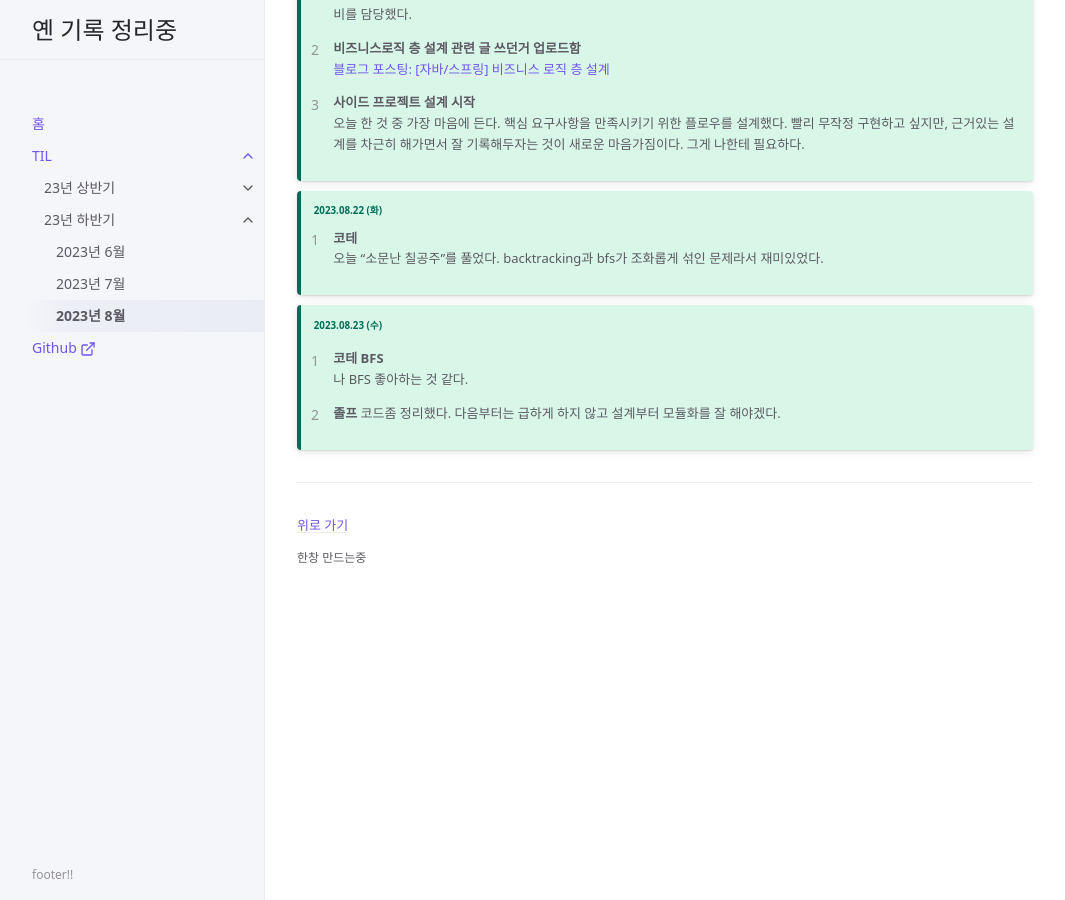
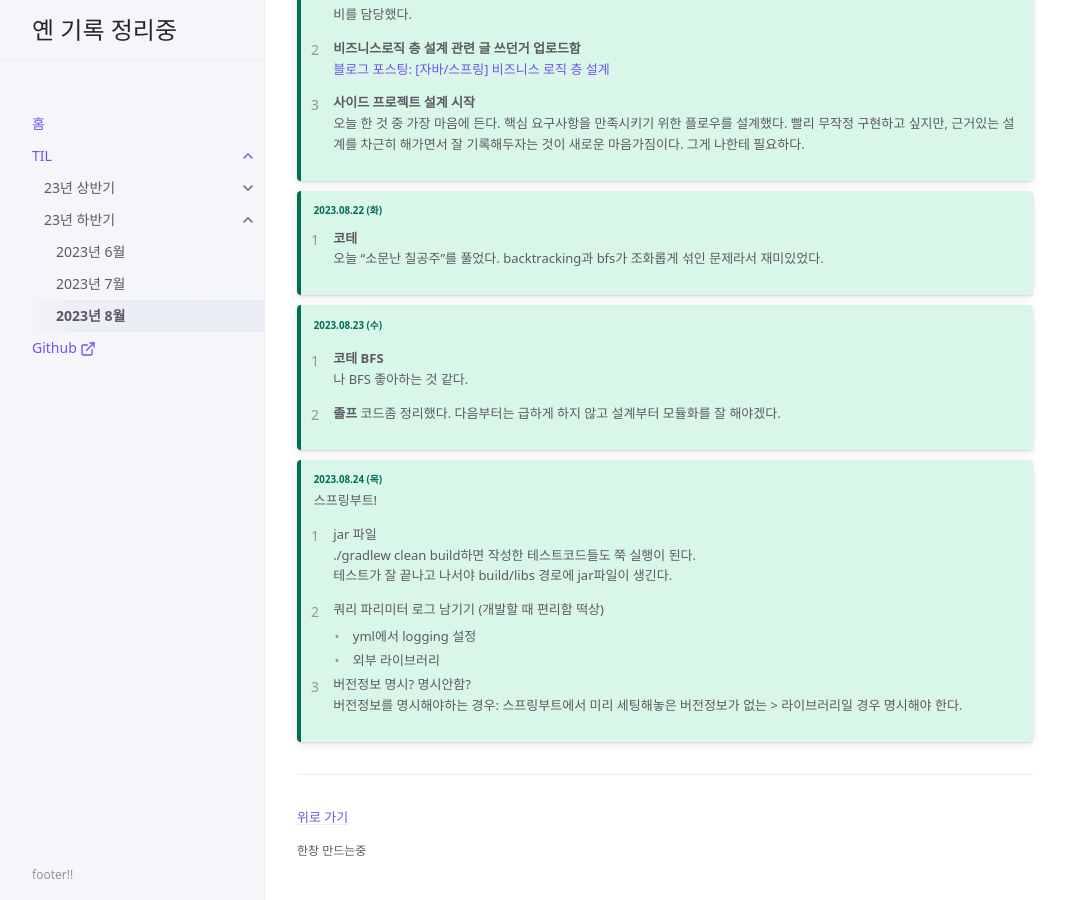
Before and after one commit to yyeennyy/yyeennyy.github.io, a Jekyll site: the page built from docs/TIL/23년 하반기/month08.md, in a window 1280 px wide and 900 px high, scrolled down 3927 px. Shown: the whole window, without its empty margins (107-1172 px from the left). Built offline with Jekyll 4.4.1, drawn with Linux system fonts in a browser that asks for light colours.

Commit message:
TIL 0824

```diff
--- a/docs/TIL/23년 하반기/month08.md
+++ b/docs/TIL/23년 하반기/month08.md
@@ -229,3 +229,20 @@ nav_order: 3
 >
 > 2. **졸프**
 > 코드좀 정리했다. 다음부터는 급하게 하지 않고 설계부터 모듈화를 잘 해야겠다.
+
+
+{: .new-title }
+> 2023.08.24 (목)
+>
+> 스프링부트!
+>
+> 1. jar 파일
+> ./gradlew clean build하면 작성한 테스트코드들도 쭉 실행이 된다.
+> 테스트가 잘 끝나고 나서야 build/libs 경로에 jar파일이 생긴다.
+>
+> 2. 쿼리 파리미터 로그 남기기 (개발할 때 편리함 떡상)
+>   - yml에서 logging 설정
+>   - 외부 라이브러리
+>
+> 3. 버전정보 명시? 명시안함?
+> 버전정보를 명시해야하는 경우: 스프링부트에서 미리 세팅해놓은 버전정보가 없는 > 라이브러리일 경우 명시해야 한다.
```
